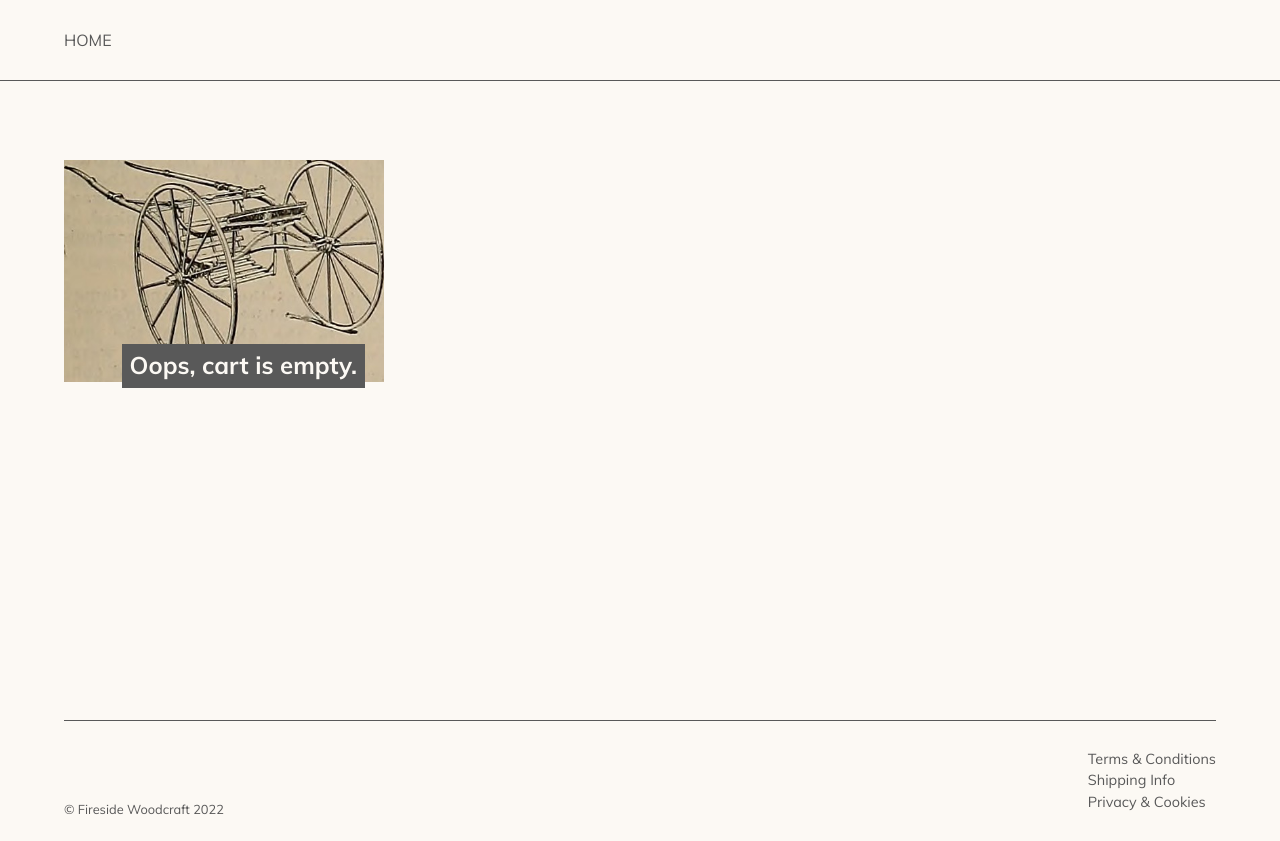
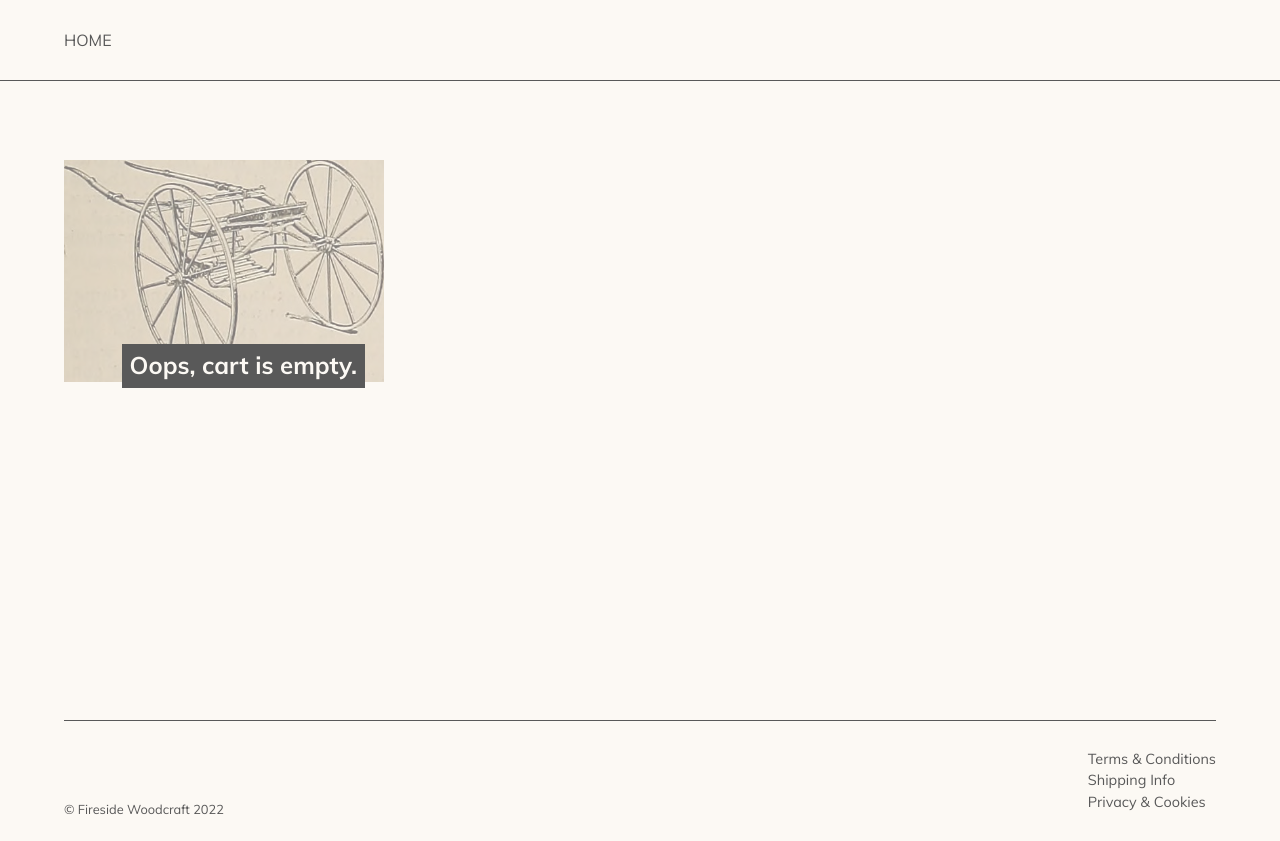
Before and after one commit to Uvacoder/woodcraft, a Next.js app: page /cart in a window 1280 px wide. Built offline with nearby package versions, Linux system fonts and the light colour scheme.

Commit message:
cart animation

```diff
--- a/pages/cart.js
+++ b/pages/cart.js
@@ -58,7 +58,7 @@ const Cart = () => {
                         </div>
                     </motion.div >}
                 {items.length === 0 && <motion.div exit={{ opacity: 0 }} initial={{ opacity: 0 }} animate={{ opacity: 1 }} className="empty-cart-container">
-                    <motion.img exit={{ opacity: 0 }} initial={{ opacity: 0 }} animate={{ opacity: 1 }} src='img/cart.jpg' className="old-cart-image" />
+                    <motion.img exit={{ opacity: 0 }} initial={{ opacity: 0 }} animate={{ opacity: 0.5 }} src='img/cart.jpg' className="old-cart-image" />
                     <h3 className="empty-cart-text">Oops, cart is empty.</h3>
                 </motion.div>}
                 <Footer />
```
